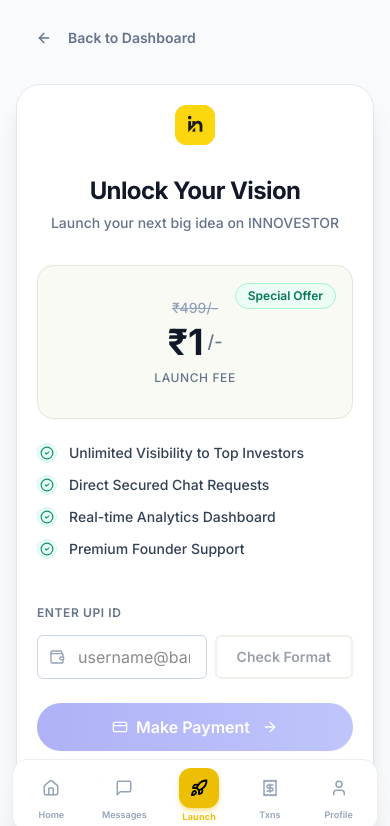
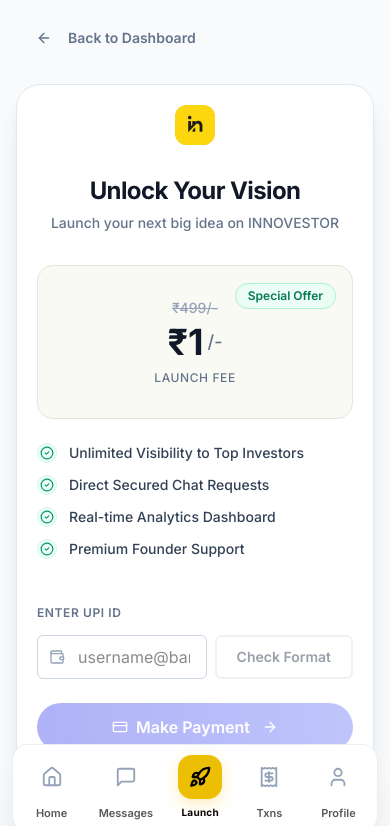
Before and after one commit to eswarorsu/happy-helper, a React (Vite) app: page /payment in a window 390 px wide. Shown: the top 826 px of the page. Built offline with nearby package versions, Linux system fonts and the light colour scheme; no server answers; sample sign-in values are in the browser's storage.

Commit message:
feat: Add MobileNav component with dynamic user-type navigation, active state, and message unread badge.

```diff
--- a/src/components/layout/MobileNav.tsx
+++ b/src/components/layout/MobileNav.tsx
@@ -70,22 +70,25 @@
                                 <button
                                     key={idx}
                                     onClick={() => item.path && navigate(item.path)}
-                                    className="flex flex-col items-center gap-0.5 px-3 py-1 group"
+                                    className="flex flex-col items-center gap-1.5 px-2 py-1.5 group"
                                 >
-                                    <div
-                                        className={cn(
-                                            "flex items-center justify-center w-10 h-10 rounded-xl transition-all duration-200 active:scale-90",
-                                            isActive
-                                                ? "bg-brand-yellow text-brand-charcoal shadow-md shadow-brand-yellow/40"
-                                                : "bg-brand-yellow/20 text-brand-charcoal group-hover:bg-brand-yellow/40"
+                                    <div className="relative flex items-center justify-center w-11 h-11 rounded-2xl transition-all duration-200 active:scale-90 z-10">
+                                        <item.icon className={cn("w-[22px] h-[22px] z-20 transition-colors", isActive ? "text-brand-charcoal" : "text-brand-charcoal")} strokeWidth={2.5} />
+                                        {/* Background */}
+                                        {isActive ? (
+                                            <motion.div
+                                                layoutId="mobile-nav-bg"
+                                                className="absolute inset-0 bg-brand-yellow rounded-[14px] shadow-[0_4px_16px_rgba(252,211,77,0.4)]"
+                                                transition={{ type: "spring", stiffness: 500, damping: 35 }}
+                                            />
+                                        ) : (
+                                            <div className="absolute inset-0 bg-brand-yellow/20 rounded-[14px] group-hover:bg-brand-yellow/40 transition-colors" />
                                         )}
-                                    >
-                                        <item.icon className="w-[18px] h-[18px]" strokeWidth={2.5} />
                                     </div>
                                     <span
                                         className={cn(
-                                            "text-[9px] font-bold tracking-wide",
-                                            isActive ? "text-brand-yellow" : "text-brand-charcoal/55"
+                                            "text-[10px] tracking-wide transition-all",
+                                            isActive ? "text-foreground font-bold" : "text-muted-foreground font-semibold"
                                         )}
                                     >
                                         {item.label}
@@ -102,39 +105,39 @@
                                     if (item.onClick) item.onClick();
                                     else if (item.path) navigate(item.path);
                                 }}
-                                className="flex flex-col items-center gap-0.5 px-3 py-1 group"
+                                className="flex flex-col items-center gap-1.5 px-2 py-1.5 group"
                             >
-                                <div className="relative flex items-center justify-center w-9 h-9 rounded-xl transition-all duration-200 active:scale-90">
+                                <div className="relative flex items-center justify-center w-11 h-11 rounded-2xl transition-all duration-200 active:scale-90 z-10">
                                     <item.icon
                                         className={cn(
-                                            "w-[18px] h-[18px] transition-colors",
+                                            "w-[22px] h-[22px] transition-colors z-20",
                                             isActive
-                                                ? "text-brand-yellow"
+                                                ? "text-brand-charcoal"
                                                 : "text-slate-400 group-hover:text-slate-600"
                                         )}
                                         strokeWidth={isActive ? 2.5 : 2}
                                     />
-                                    {/* Tiny active dot */}
+                                    {/* Active Background Pill */}
                                     {isActive && (
-                                        <motion.span
-                                            layoutId="mobile-nav-dot"
-                                            className="absolute -bottom-0.5 left-1/2 -translate-x-1/2 w-1 h-1 rounded-full bg-brand-yellow"
-                                            transition={{ type: "spring", stiffness: 500, damping: 30 }}
+                                        <motion.div
+                                            layoutId="mobile-nav-bg"
+                                            className="absolute inset-0 bg-brand-yellow rounded-[14px] shadow-[0_4px_16px_rgba(252,211,77,0.4)]"
+                                            transition={{ type: "spring", stiffness: 500, damping: 35 }}
                                         />
                                     )}
                                     {/* Unread badge */}
                                     {item.badge != null && item.badge > 0 && (
-                                        <span className="absolute -top-0.5 -right-1 bg-red-500 text-white text-[9px] font-bold min-w-[16px] h-4 flex items-center justify-center rounded-full border border-white px-1 leading-none">
+                                        <span className="absolute -top-1 -right-1 bg-red-500 text-white text-[10px] font-bold min-w-[18px] h-[18px] flex items-center justify-center rounded-full border-2 border-white px-1 leading-none z-30 shadow-sm">
                                             {item.badge > 99 ? "99+" : item.badge}
                                         </span>
                                     )}
                                 </div>
                                 <span
                                     className={cn(
-                                        "text-[9px] font-semibold transition-colors",
+                                        "text-[11px] transition-all",
                                         isActive
-                                            ? "text-brand-yellow"
-                                            : "text-slate-400 group-hover:text-slate-600"
+                                            ? "text-foreground font-bold"
+                                            : "text-muted-foreground font-semibold group-hover:text-slate-600"
                                     )}
                                 >
                                     {item.label}
```
